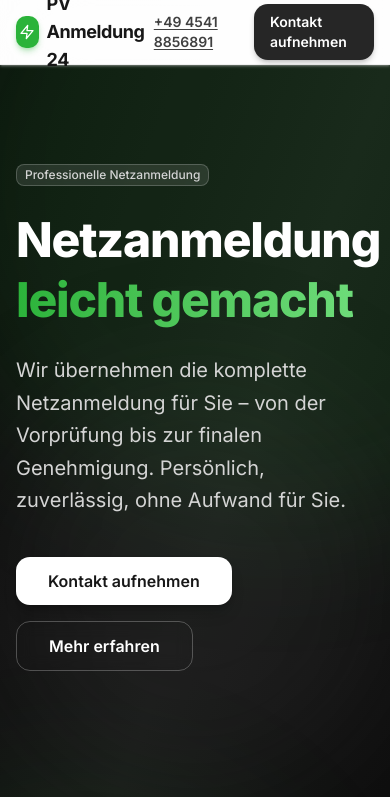
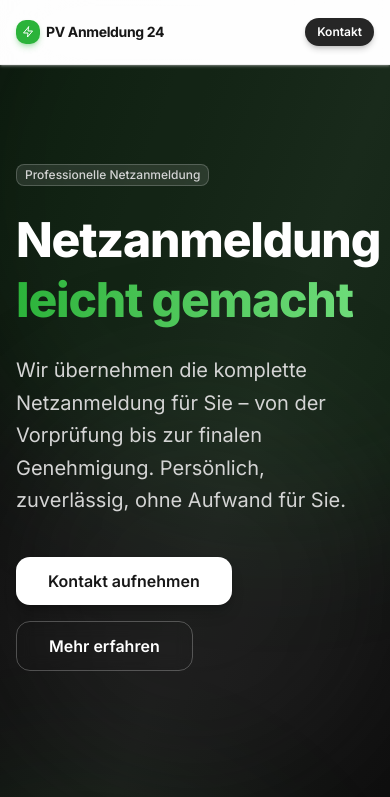
Before and after one commit to Louis-Benedict/pvanmeldung24, a Next.js app: page / in a window 390 px wide. Shown: the top 797 px of the page. Built offline with nearby package versions, Linux system fonts and the light colour scheme.

Commit message:
feat: responsiveness

```diff
--- a/app/page.tsx
+++ b/app/page.tsx
@@ -414,27 +414,28 @@ export default function Home() {
       {/* ── Header ── */}
       <header className="sticky top-0 z-50 backdrop-blur-2xl bg-white/70 border-b border-neutral-200/60 shadow-sm shadow-neutral-200/40">
         <div className="max-w-7xl mx-auto px-4 sm:px-6 lg:px-8 h-16 flex items-center justify-between">
-          <a href="/" className="flex items-center gap-2">
-            <div className="w-8 h-8 rounded-lg bg-[#2BB33A] flex items-center justify-center shadow-md shadow-[#2BB33A]/30">
-              <IconBolt className="w-4 h-4 text-white" />
+          <a href="/" className="flex items-center gap-1.5">
+            <div className="w-6 h-6 sm:w-8 sm:h-8 rounded-lg bg-[#2BB33A] flex items-center justify-center shadow-md shadow-[#2BB33A]/30">
+              <IconBolt className="w-3 h-3 sm:w-4 sm:h-4 text-white" />
             </div>
-            <span className="text-lg font-bold tracking-tight text-neutral-900">
+            <span className="text-sm sm:text-lg font-bold tracking-tight text-neutral-900">
               PV Anmeldung 24
             </span>
           </a>
 
-          <div className="flex items-center gap-4">
+          <div className="flex items-center gap-2 sm:gap-4">
             <a
               href="tel:+4945418856891"
-              className="text-sm font-semibold text-neutral-700 underline underline-offset-2 hover:text-[#2BB33A] transition-colors"
+              className="hidden sm:block text-sm font-semibold text-neutral-700 underline underline-offset-2 hover:text-[#2BB33A] transition-colors"
             >
               +49 4541 8856891
             </a>
             <a
               href="/contact"
-              className="inline-flex items-center justify-center rounded-xl bg-neutral-800 hover:bg-neutral-700 text-white text-sm font-semibold px-4 py-2 shadow-md shadow-neutral-900/20 transition-all hover:shadow-lg hover:shadow-neutral-900/30"
+              className="inline-flex items-center justify-center rounded-xl bg-neutral-800 hover:bg-neutral-700 text-white text-xs sm:text-sm font-semibold px-3 py-1.5 sm:px-4 sm:py-2 shadow-md shadow-neutral-900/20 transition-all hover:shadow-lg hover:shadow-neutral-900/30"
             >
-              Kontakt aufnehmen
+              <span className="sm:hidden">Kontakt</span>
+              <span className="hidden sm:inline">Kontakt aufnehmen</span>
             </a>
           </div>
         </div>
```
